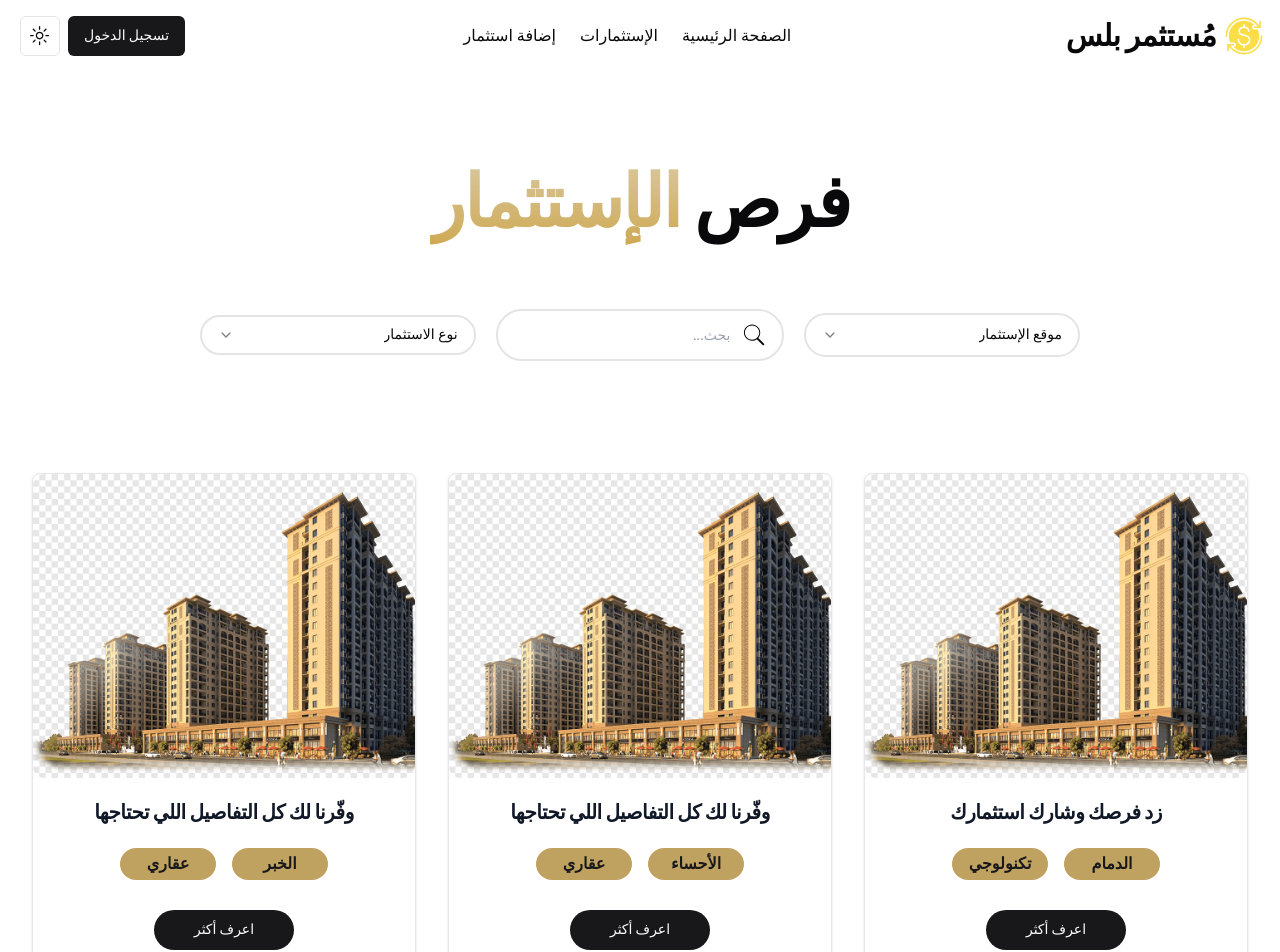
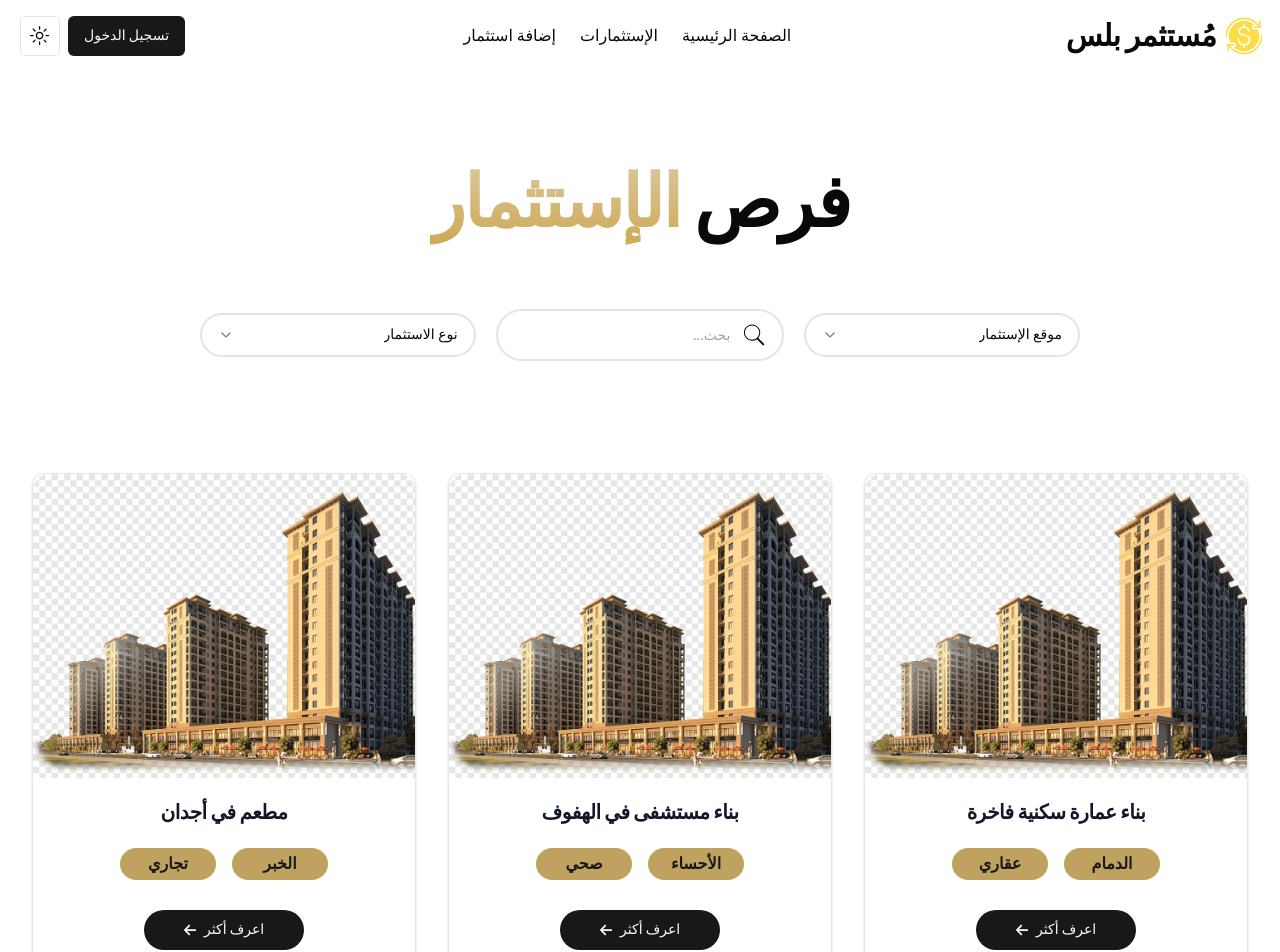
Before and after one commit to HassanAlabdulal/Mostathmer-plus, a Next.js app: page /investments in a window 1280 px wide. Shown: the top 952 px of the page. Built offline with nearby package versions, Linux system fonts and the light colour scheme.

Commit message:
add: upload new images

```diff
--- a/app/investments/page.tsx
+++ b/app/investments/page.tsx
@@ -3,6 +3,8 @@
 import React, { useState } from "react";
 import { Button } from "@/components/ui/button";
 import { Input } from "@/components/ui/input";
+import { FontAwesomeIcon } from "@fortawesome/react-fontawesome";
+import { faArrowLeft } from "@fortawesome/free-solid-svg-icons";
 import Image from "next/image";
 import {
   Card,
@@ -33,24 +35,24 @@ interface InvestmentsProps {
 
 const investments: InvestmentsProps[] = [
   {
-    title: "زد فرصك وشارك استثمارك ",
+    title: "بناء عمارة سكنية فاخرة ",
     investmentLocation: "الدمام",
     investmentImage: "/assets/photo.png",
-    investmentType: "تكنولوجي",
+    investmentType: "عقاري",
     key: "1",
   },
   {
-    title: " وفّرنا لك كل التفاصيل اللي تحتاجها",
+    title: "بناء مستشفى في الهفوف ",
     investmentLocation: "الأحساء",
     investmentImage: "/assets/photo.png",
-    investmentType: "عقاري",
+    investmentType: "صحي",
     key: "2",
   },
   {
-    title: " وفّرنا لك كل التفاصيل اللي تحتاجها",
+    title: "مطعم في أجدان ",
     investmentLocation: "الخبر",
     investmentImage: "/assets/photo.png",
-    investmentType: "عقاري",
+    investmentType: "تجاري",
     key: "3",
   },
 ];
@@ -133,7 +135,7 @@ export default function Investments() {
               onValueChange={(value) => setTypeFilter(value)}
               defaultValue=""
             >
-              <SelectTrigger className="w-[280px] border-2 px-4 py-2 rounded-full dark:bg-[#121212]">
+              <SelectTrigger className="w-[280px] border-2 px-4 py-5 rounded-full dark:bg-[#121212]">
                 <SelectValue placeholder="نوع الاستثمار" />
               </SelectTrigger>
               <SelectContent>
@@ -141,8 +143,22 @@ export default function Investments() {
                 <SelectItem value="all">الكل</SelectItem>
 
                 <SelectItem value="عقاري">عقاري</SelectItem>
-                <SelectItem value="تكنولوجي">تكنولوجي</SelectItem>
-                <SelectItem value="مالي">مالي</SelectItem>
+                <SelectItem value="صناعي">صناعي</SelectItem>
+                <SelectItem value="سياحي">سياحي</SelectItem>
+                <SelectItem value="تعليمي">تعليمي</SelectItem>
+                <SelectItem value="صحي">صحي</SelectItem>
+                <SelectItem value="زراعي">زراعي</SelectItem>
+                <SelectItem value="تجاري">تجاري</SelectItem>
+                <SelectItem value="خدماتي">خدماتي</SelectItem>
+                <SelectItem value="طاقة">طاقة</SelectItem>
+                <SelectItem value="نقل ولوجستيات">نقل ولوجستيات</SelectItem>
+                <SelectItem value="ترفيهي">ترفيهي</SelectItem>
+                <SelectItem value="رياضي">رياضي</SelectItem>
+                <SelectItem value="بنية تحتية">بنية تحتية</SelectItem>
+                <SelectItem value="تقنية المعلومات">تقنية المعلومات</SelectItem>
+                <SelectItem value="تجارة إلكترونية">تجارة إلكترونية</SelectItem>
+                <SelectItem value="استشارات">استشارات</SelectItem>
+                <SelectItem value="تسويق">تسويق</SelectItem>
               </SelectContent>
             </Select>
           </div>
@@ -158,12 +174,12 @@ export default function Investments() {
                   key,
                 }) => (
                   <Card
-                    className="max-w-sm bg-white border border-gray-200 rounded-lg shadow dark:bg-gray-800 dark:border-gray-700"
+                    className="max-w-sm bg-white border border-gray-200 rounded-xl shadow dark:bg-gray-800 dark:border-gray-700"
                     key={key}
                   >
                     <Link href="/show-opportunity">
                       <img
-                        className="rounded-xl"
+                        className=" rounded-t-2xl"
                         src={investmentImage}
                         alt="Investment image"
                       />
@@ -191,7 +207,13 @@ export default function Investments() {
                       </CardContent>
                       <CardFooter>
                         <Button asChild className="px-10 rounded-3xl">
-                          <Link href="/show-opportunity">اعرف أكثر</Link>
+                          <Link href="/show-opportunity">
+                            اعرف أكثر
+                            <FontAwesomeIcon
+                              icon={faArrowLeft}
+                              className="mr-2"
+                            />
+                          </Link>
                         </Button>
                       </CardFooter>
                     </CardHeader>
```
Also changed, not shown: 2 other files (tests, documents, lock files or other folders).
